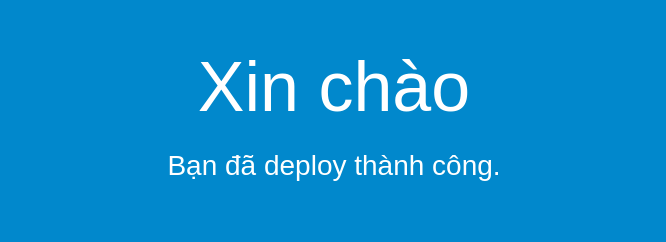
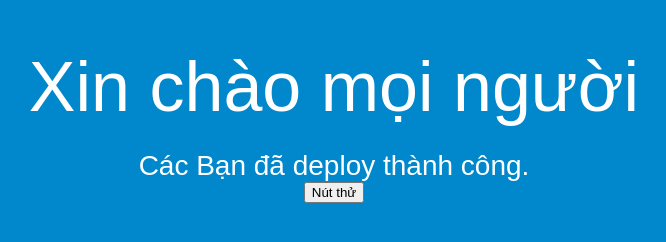
Before and after one commit to TuanMai-create/ci-cd-aws-cloud, a plain HTML site: page index.html in a window 1280 px wide. Shown: the whole page, without its empty margins (306-972 px from the left). Drawn offline with Linux system fonts and the light colour scheme.

Commit message:
Update index.html

```diff
--- a/index.html
+++ b/index.html
@@ -26,8 +26,9 @@
 </head>
 <body>
   <div align="center">
-    <h1>Xin chào</h1>
-    <h2>Bạn đã deploy thành công.</h2>
+    <h1>Xin chào mọi người</h1>
+    <h2>Các Bạn đã deploy thành công.</h2>
+    <button type="button" onclick="alert('Hello world!')">Nút thử</button>
   </div>
 </body>
 </html>
```
